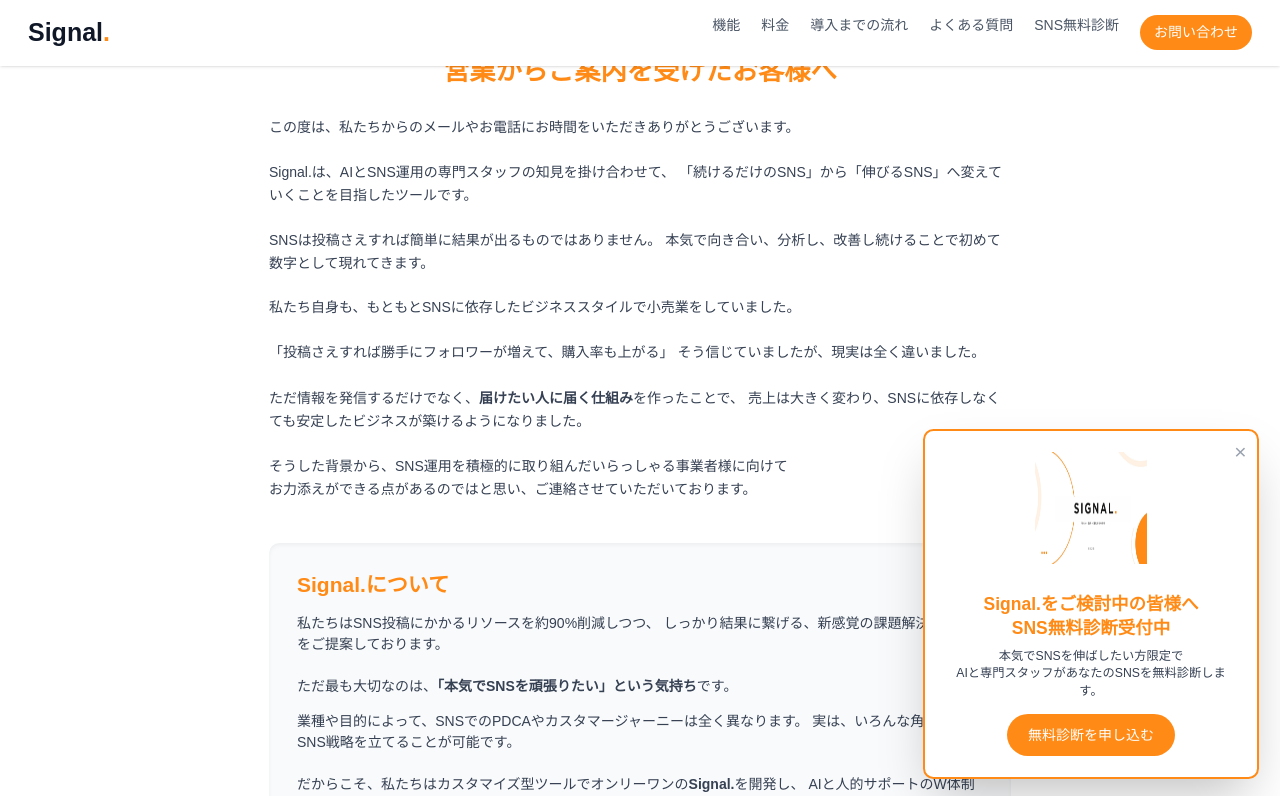
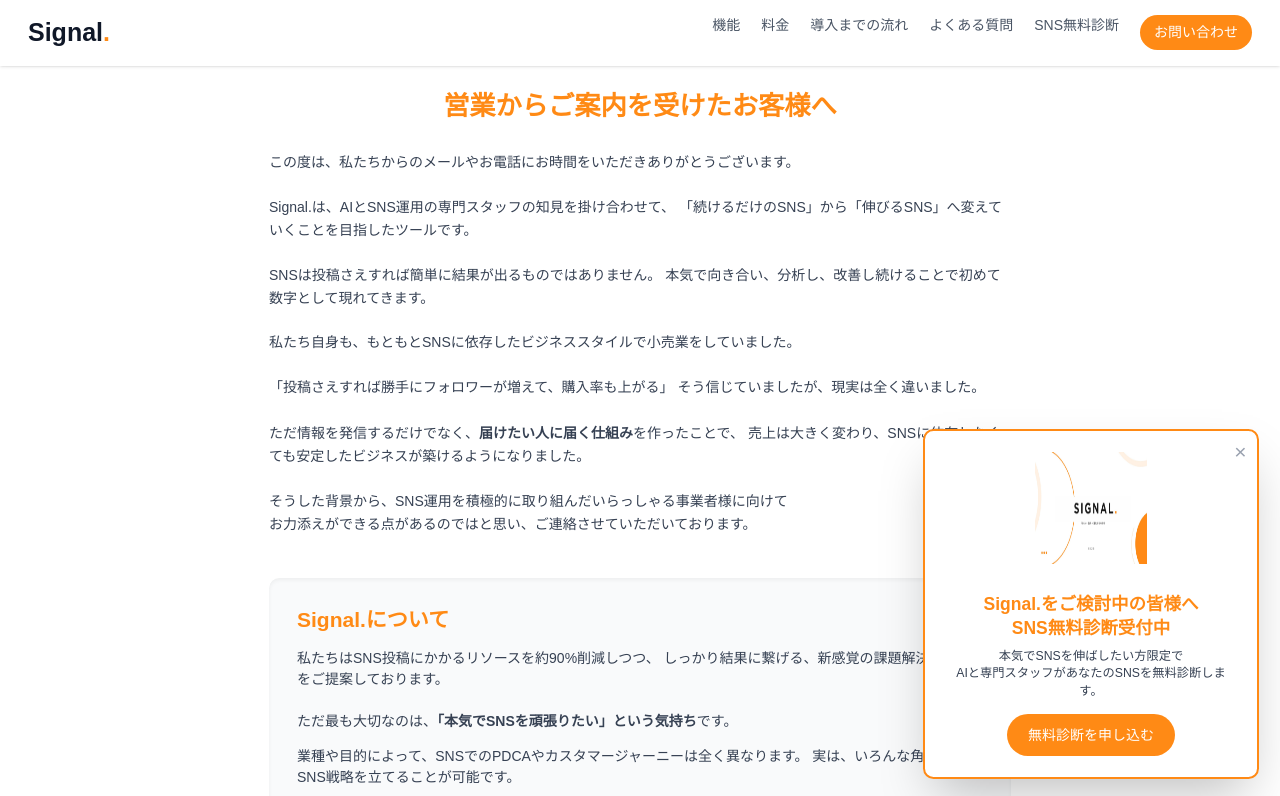
Before and after one commit to mogcia-app/signal-hp, a Next.js app: page /about in a window 1280 px wide. Shown: the top 796 px of the page. Built offline with nearby package versions, Linux system fonts and the light colour scheme.

Commit message:
v1.2.1 aboutページ追加

```diff
--- a/src/app/about/page.tsx
+++ b/src/app/about/page.tsx
@@ -1,6 +1,6 @@
 export default function AboutPage() {
   return (
-    <div className="max-w-4xl mx-auto py-16 px-6">
+    <div className="max-w-4xl mx-auto mt-10 py-16 px-6">
       <h1 className="text-3xl font-bold text-[#ff8a15] mb-8 text-center">
         営業からご案内を受けたお客様へ
       </h1>
--- a/src/app/diagnosis/page.tsx
+++ b/src/app/diagnosis/page.tsx
@@ -65,12 +65,13 @@
   <div className="space-y-6">
   <h3 className="text-xl font-bold text-[#ff8a15] mb-4">専門スタッフが提案すること</h3>
 
-    <div className="bg-white p-6 rounded-lg border border-gray-200 hover:border-[#ff8a15] shadow hover:shadow-xl transform hover:scale-105 transition"></div>
+  <div className="bg-white p-6 rounded-lg border border-gray-200 hover:border-[#ff8a15] shadow hover:shadow-xl transform hover:scale-105 transition">
     <h4 className="text-lg font-semibold mb-2">ユーザー目線の課題発見</h4>
     <p className="text-sm text-gray-600">
       専任スタッフがフォロワー視点で「どこで離脱するか」「何が刺さっていないか」を
       客観的に分析し、改善ポイントを提案します。
     </p>
+  </div>
 
   <div className="bg-white p-6 rounded-lg border border-gray-200 hover:border-[#ff8a15] shadow hover:shadow-xl transform hover:scale-105 transition">
     <h4 className="text-lg font-semibold mb-2">差別化・ブランディングのポイント</h4>
@@ -86,10 +87,9 @@
       施策が続かない原因を洗い出し、継続できる体制を整えます。
     </p>
   </div>
+</div>
 
 </div>
-</div>
-
 
   </div>
 </section>
```
Lines whose indentation alone changed are shown as unchanged.
